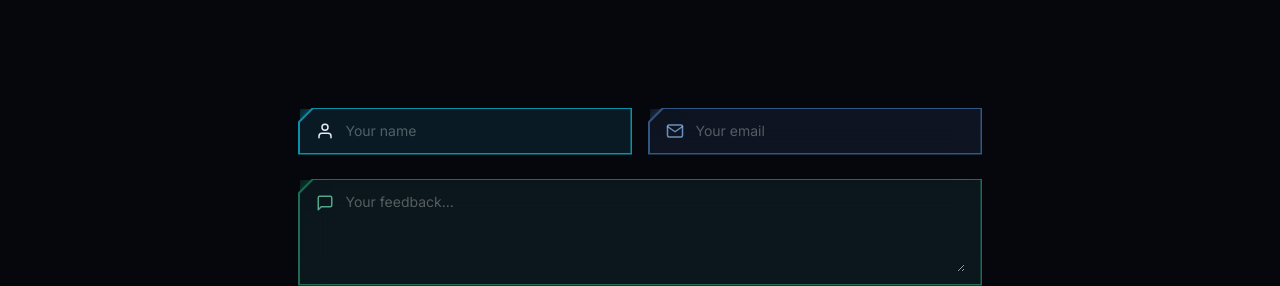
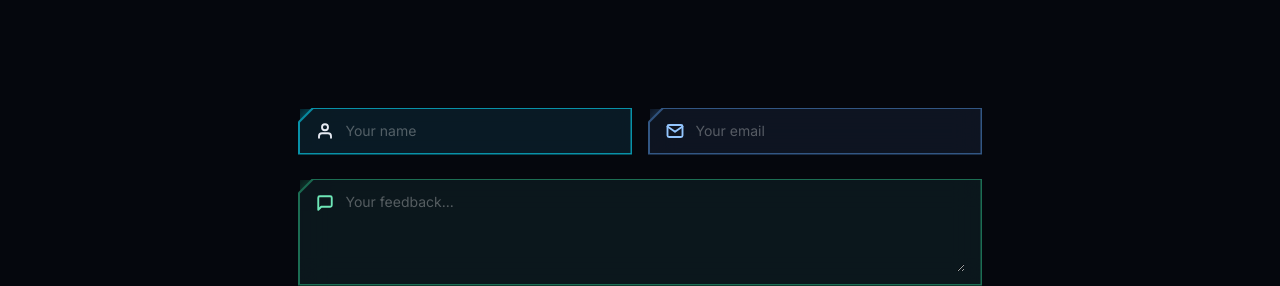
Before and after one commit to Sonaltalukdar/Sonal-Talukdar-Portfolio, a React (Vite) app in the folder frontend/: page / in a window 1280 px wide. Shown: the part 4780-5066 px from the top of the page. Built offline with nearby package versions, Linux system fonts and the light colour scheme; no server answers; the HTML template or start-up script is replaced by a standard one.

Commit message:
fix: match input icon colors and stroke weight to border colors

```diff
--- a/frontend/src/components/Feedback.jsx
+++ b/frontend/src/components/Feedback.jsx
@@ -214,7 +214,7 @@ export default function Feedback() {
             <div className="grid gap-4 sm:grid-cols-2">
               <div className="cut-field name-field-border p-[1.5px] transition-colors duration-300">
                 <div className="cut-field relative flex items-center gap-3 bg-[#0a0e17]/90 px-4 py-3 backdrop-blur-md">
-                  <FiUser className="shrink-0 text-cyan-300/70" size={18} />
+                  <FiUser className="shrink-0 text-cyan-300" strokeWidth={2.5} size={18} />
                   <input
                     required
                     name="name"
@@ -227,7 +227,7 @@ export default function Feedback() {
               </div>
               <div className="cut-field bg-blue-400/50 p-[1.5px] transition-colors duration-300 focus-within:bg-blue-400/90">
                 <div className="cut-field relative flex items-center gap-3 bg-[#0a0e17]/90 px-4 py-3 backdrop-blur-md">
-                  <FiMail className="shrink-0 text-blue-300/70" size={18} />
+                  <FiMail className="shrink-0 text-blue-300" strokeWidth={2.5} size={18} />
                   <input
                     required
                     type="email"
@@ -243,7 +243,7 @@ export default function Feedback() {
 
             <div className="cut-field bg-emerald-400/50 p-[1.5px] transition-colors duration-300 focus-within:bg-emerald-400/90">
               <div className="cut-field relative flex gap-3 bg-[#0a0e17]/90 px-4 py-3 backdrop-blur-md">
-                <FiMessageSquare className="mt-0.5 shrink-0 text-emerald-300/70" size={18} />
+                <FiMessageSquare className="mt-0.5 shrink-0 text-emerald-300" strokeWidth={2.5} size={18} />
                 <textarea
                   required
                   name="message"
```
